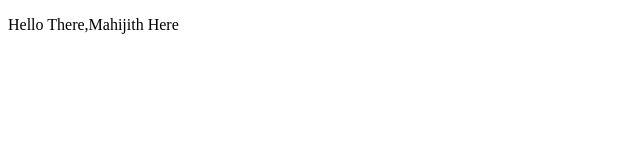
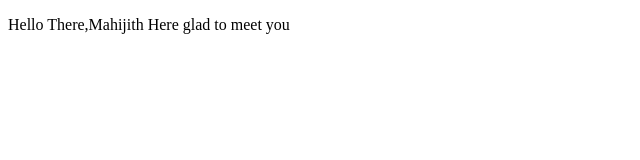
Before and after one commit to MahijithMenon/MahijithMenon-website, a plain HTML site: page index.html in a window 1280 px wide. Shown: the whole page, without its empty margins (0-640 px from the left). Drawn offline with Linux system fonts and the light colour scheme.

Commit message:
doc changes
doc

```diff
--- a/index.html
+++ b/index.html
@@ -7,6 +7,6 @@
     <title>Portfolio</title>
 </head>
 <body>
-    <p>Hello There,Mahijith Here</p>
+    <p>Hello There,Mahijith Here glad to meet you</p>
 </body>
 </html>
```
